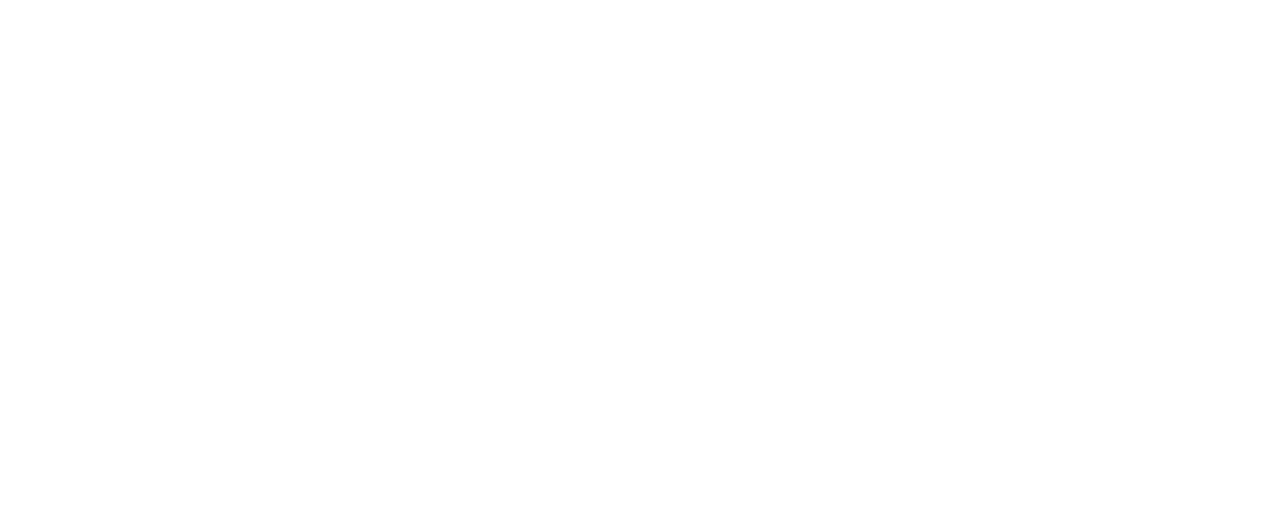
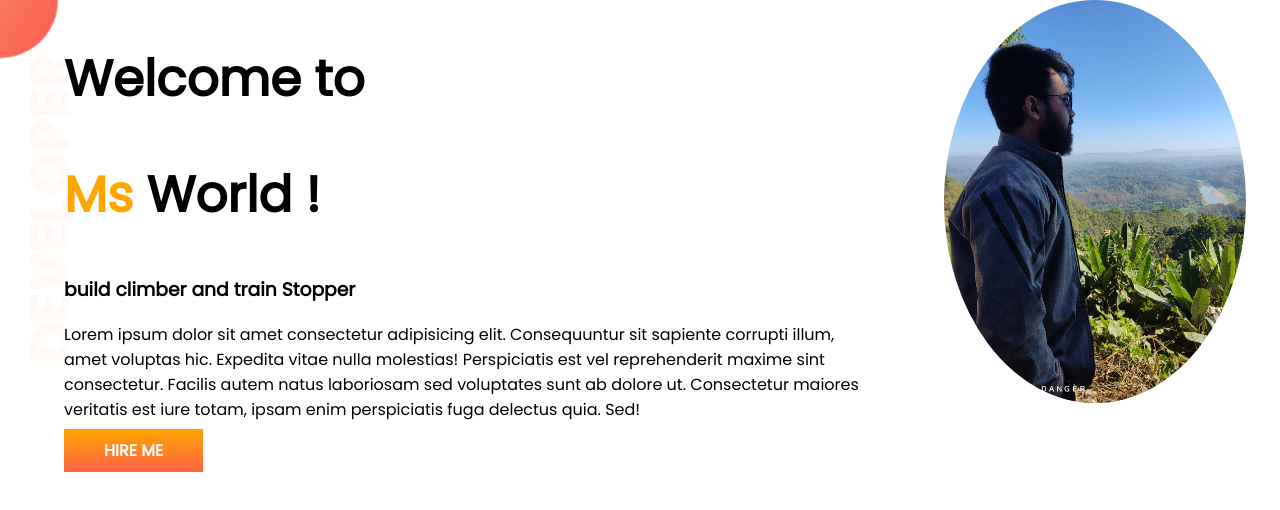
Before and after one commit to mehraj183063/developer-portfolio, a plain HTML site: page index.html in a window 1280 px wide. Drawn offline with Linux system fonts and the light colour scheme.

Commit message:
commit section1

```diff
--- a/index.html
+++ b/index.html
@@ -1,13 +1,35 @@
 <!DOCTYPE html>
 <html lang="en">
+
 <head>
     <meta charset="UTF-8">
     <meta http-equiv="X-UA-Compatible" content="IE=edge">
     <meta name="viewport" content="width=device-width, initial-scale=1.0">
     <title>Mehraj Portfolio</title>
+    <link rel="preconnect" href="https://fonts.googleapis.com">
+    <link rel="preconnect" href="https://fonts.gstatic.com" crossorigin>
+    <link href="https://fonts.googleapis.com/css2?family=Poppins&display=swap" rel="stylesheet">
     <link rel="stylesheet" href="style.css">
 </head>
+
 <body>
+    <section class="top-banner">
+        <div class="half-width">
+            <h1>Welcome to </h1>
+            <h1><span class="col-org">Ms </span>World !</h1>
+            <h3>build climber and train Stopper</h3>
+                <p>Lorem ipsum dolor sit amet consectetur adipisicing elit. Consequuntur sit sapiente corrupti illum, amet
+                    voluptas hic. Expedita vitae nulla molestias! Perspiciatis est vel reprehenderit maxime sint
+                    consectetur. Facilis autem natus laboriosam sed voluptates sunt ab dolore ut. Consectetur maiores
+                    veritatis est iure totam, ipsam enim perspiciatis fuga delectus quia. Sed!</p>
+                    <a class="link-button" target="_blank" href="https://www.facebook.com">HIRE ME</a>
 
+        </div>
+
+        <div class="half-width">
+            <img src="images/1.jpg" alt="abir">
+        </div>
+    </section>
 </body>
+
 </html>
--- a/style.css
+++ b/style.css
@@ -0,0 +1,32 @@
+body{
+    font-family: 'Poppins', sans-serif;
+    margin: 0;
+}
+h1{
+    font-size: 50px;
+}
+.col-org{
+    color: orange;
+}
+section{
+    display:flex;
+}
+.half-width{
+    width=50%;
+    padding-left: 5%;
+}
+.half-width img{
+    width: 90%;
+    border-radius: 50%;
+}
+.link-button{
+    text-decoration: none;
+    padding: 10px 40px;
+    background-image: linear-gradient(orange, tomato);
+    color: white;
+    font-weight: 700;
+}
+.top-banner{
+    background-image: url(images/top-banner.png);
+    background-repeat: no-repeat;
+}
```
Also changed, not shown: images/1.jpg (added), images/dream-bg.png (added), images/exp-bg.png (added), images/jhankar.png (added), images/jhankar2.png (added), images/my-bg.png (added), images/my-bg2.png (added), images/top-banner.png (added).
